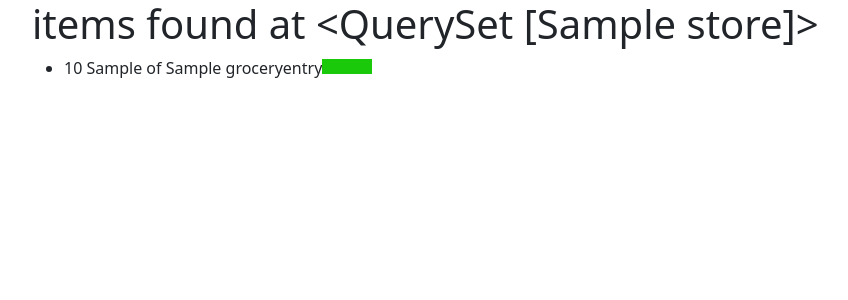
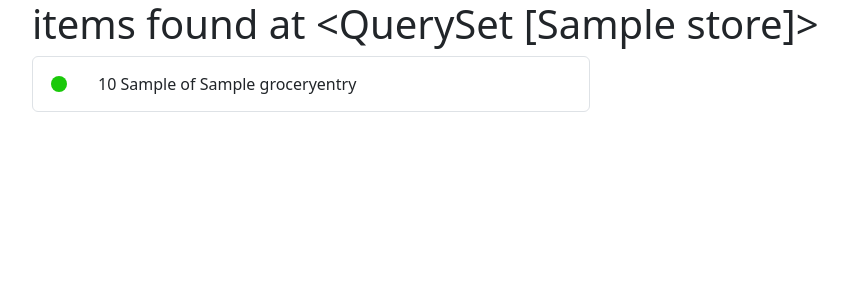
Before and after one commit to surfaceofbacon/Grocery_List, a Django app: template grocery_list/entries/templates/entries/store.html in a window 1280 px wide. Shown: the top 300 px of the page, without its empty margins (50-898 px from the left). Run offline with Django 5.2, Linux system fonts and the light colour scheme; tables that the repository leaves empty hold one stand-in row (values such as "Sample post"); the template is opened without the code that fills it: values that come from a table or form of the project are taken from there, most other values are stand-ins (such as "Sample title", 1, 10 or a date in 2020).

Commit message:
fixed priority selector

```diff
--- a/grocery_list/entries/static/entries/js/script.js
+++ b/grocery_list/entries/static/entries/js/script.js
@@ -4,8 +4,8 @@
     const selectedOption = filterColorSelectEl.value
     const groceryEntries = document.querySelectorAll('#groceries-list li')
     function hideIfNotColor(e) {
-        const importanceBlock = e.querySelector('span.importance-color')
-        const elementColorValue = importanceBlock.dataset.value
+        const importanceBlock = e.querySelector('div[data-color]')
+        const elementColorValue = importanceBlock.dataset.color
         if (elementColorValue !== selectedOption) e.hidden = true
         else e.hidden = false
     }
--- a/grocery_list/entries/templates/entries/list.html
+++ b/grocery_list/entries/templates/entries/list.html
@@ -89,7 +89,7 @@
 
                         <li class="list-group-item">
                             <div class="entry-btn">
-                                <div>
+                                <div data-color="{{ entry.importance_color }}">
                                     {% include 'entries/icons/importance_color.html' with width="20px" height="20px" color=entry.get_color %}
                                 </div>
                                 <a class="btn" href="{% url 'get-single-entry' entry.id %}">
--- a/grocery_list/entries/templates/entries/store.html
+++ b/grocery_list/entries/templates/entries/store.html
@@ -1,14 +1,27 @@
 {% extends 'base.html' %}
 
-{% block title %} {{name}} {% endblock %}
+{% block title %} {{ name }} {% endblock %}
 
 {% block body %}
 
-<h1>items found at {{store}}</h1>
-<ul>
-    {% for item in items %}
-    <li>{{ item }}<span class="importance-color" style="background-color: {{item.get_color}}"></span></li>
-    {% endfor %}
-</ul>
+    <h1>items found at {{ store }}</h1>
+    <div class="col-6">
+        <ul class="list-group" id="groceries-list">
+            {% for entry in items %}
+
+                <li class="list-group-item">
+                    <div class="entry-btn">
+                        <div>
+                            {% include 'entries/icons/importance_color.html' with width="20px" height="20px" color=entry.get_color %}
+                        </div>
+                        <a class="btn" href="{% url 'get-single-entry' entry.id %}">
+                            {{ entry }}
+                        </a>
+                    </div>
+
+                </li>
+            {% endfor %}
+        </ul>
+    </div>
 
 {% endblock %}
--- a/grocery_list/entries/views.py
+++ b/grocery_list/entries/views.py
@@ -74,7 +74,7 @@
     return render(request, 'entries/stores.html', context)
 
 def get_single_store(request, store_id):
-    entry_store = Store.objects.filter(id=store_id)
+    entry_store = Store.objects.filter(id=store_id)[0]
     name = entry_store.name or None
     items_in_store = GroceryEntry.objects.filter(store=entry_store)
     context = {
```
